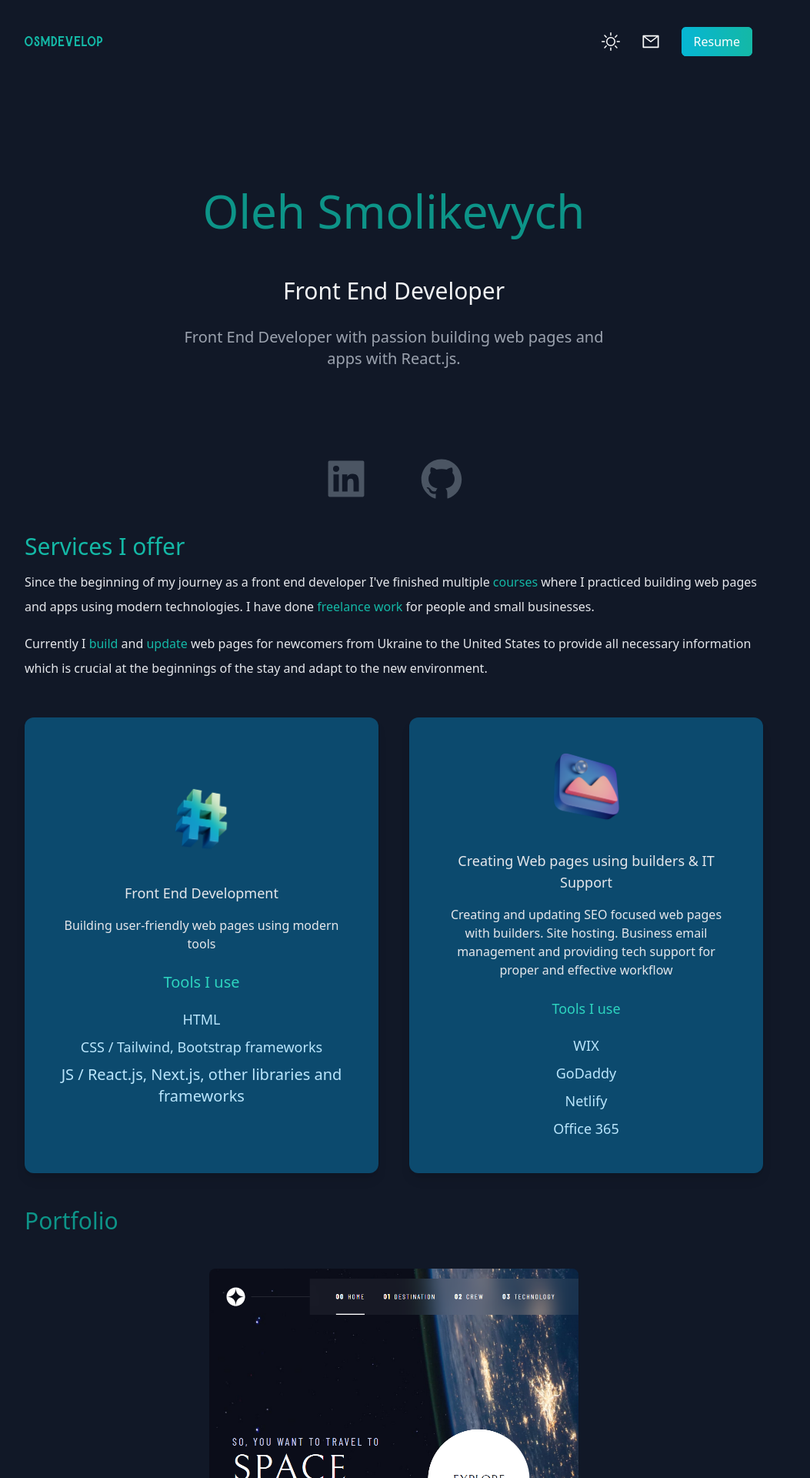
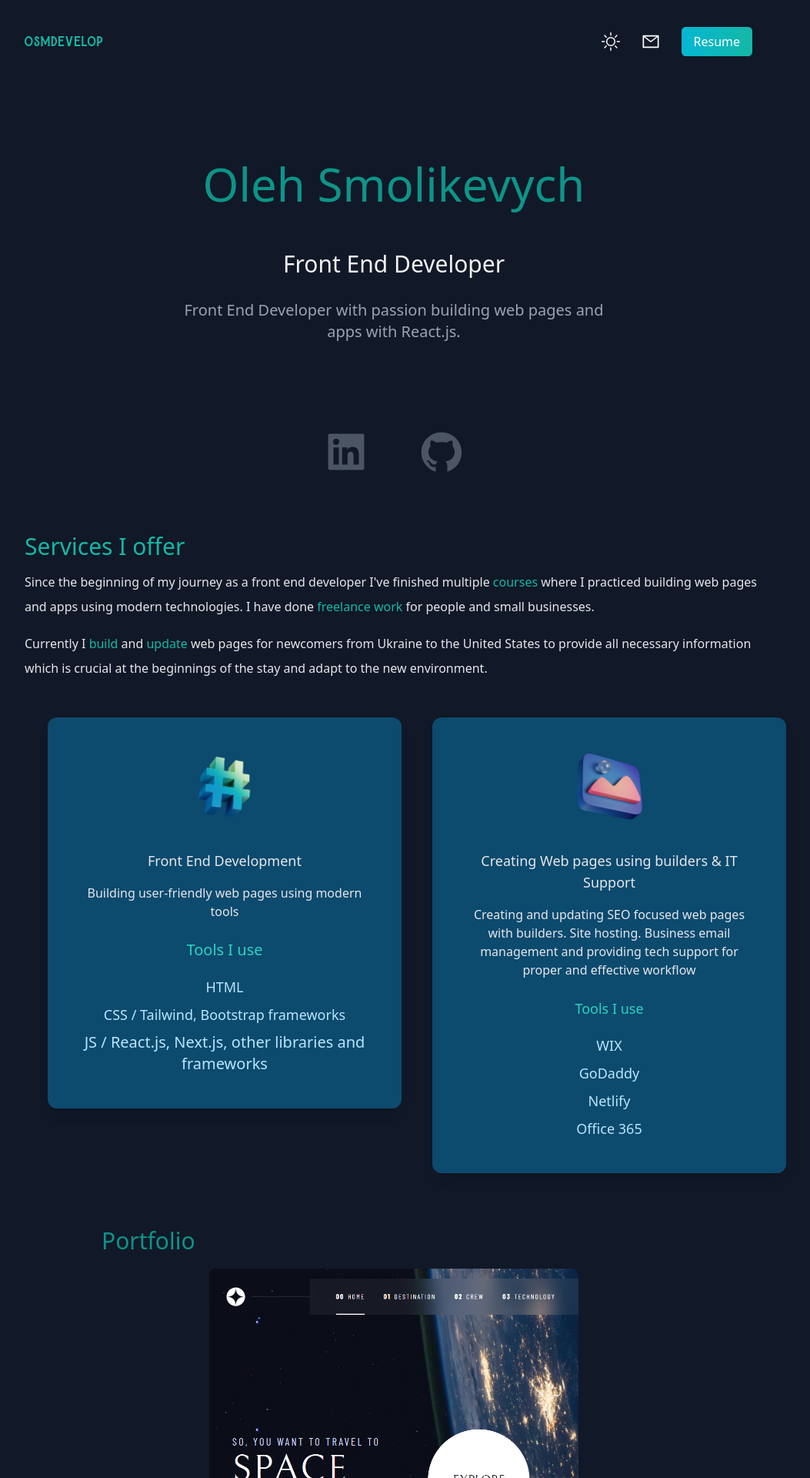
Before and after one commit to osmdevelop/react-next-portfolio, a Next.js app: page / in a window 1280 px wide. Shown: the top 1920 px of the page at 77% size, without its empty margins (128-1181 px from the left). Built offline with nearby package versions, Linux system fonts and the light colour scheme.

Commit message:
Animation - in process
Added an animation. Need to replace motion divs with custom components later

```diff
--- a/package.json
+++ b/package.json
@@ -10,6 +10,7 @@
   },
   "dependencies": {
     "@next/font": "13.1.1",
+    "framer-motion": "^10.12.16",
     "next": "13.1.1",
     "react": "18.2.0",
     "react-dom": "18.2.0",
--- a/pages/index.js
+++ b/pages/index.js
@@ -1,4 +1,5 @@
 import Head from 'next/head'
+import { motion } from "framer-motion"
 import { BsSun } from 'react-icons/bs'
 import {
   AiFillTwitterCircle,
@@ -33,6 +34,8 @@ import { useState } from 'react'
 export default function Home() {
   const [darkMode, setDarkMode] = useState(true);
 
+  // motion
+
   return (
     <div className={darkMode ? "dark" : ""}>
       {/* HEADER */}
@@ -64,6 +67,13 @@ export default function Home() {
             </ul>
           </nav>
           {/* TOP */}
+          <motion.div
+            initial={{ opacity: 0 }}
+            animate={{ opacity: 1, y: -35 }}
+            transition={{
+              duration: 0.8,
+            }}
+          >
             <div className='text-center md:py-20 p-10'>
               <h2 className='text-5xl py-2 text-teal-600 font-medium md:text-6xl max-sm:text-4xl'>Oleh Smolikevych</h2>
               <h3 className='text-2xl py-2 md:text-3xl md:mt-10 dark:text-gray-100'>Front End Developer</h3>
@@ -78,6 +88,7 @@ export default function Home() {
             hover:text-teal-300
             transition duration-0 hover:duration-150'><AiFillGithub /></a>
             </div>
+          </motion.div>
         </section>
         {/* SERVICES */}
         <section>
@@ -92,7 +103,17 @@ export default function Home() {
             </p>
           </div>
           <div className='lg:flex gap-10'>
-            <div className="text-center shadow-lg p-10 rounded-xl my-10  flex-1 dark:bg-sky-900 dark:text-gray-200 flex flex-col justify-center items-center">
+            <div className='flex-1'>
+              <motion.div
+                initial="offscreen"
+                whileInView={{ x: [-200, 30], y: 0, scale: 1 }}
+                viewport={{ once: true }}
+
+                transition={{
+                  duration: 0.8,
+                }}
+              >
+                <div className="text-center shadow-lg p-10 rounded-xl my-10  dark:bg-sky-900 dark:text-gray-200 flex flex-col justify-center items-center">
                   <Image src={code} width={100} height={100} />
                   <h3 className='text-lg font-medium pt-8 pb-2'>Front End Development</h3>
                   <p className='py-2'>Building user-friendly web pages using modern tools</p>
@@ -101,6 +122,18 @@ export default function Home() {
                   <p className='text-lg text-gray-800 py-1 dark:text-sky-200'>CSS / Tailwind, Bootstrap frameworks</p>
                   <p className='text-xl text-gray-800 py-1 dark:text-sky-200'>JS / React.js, Next.js, other libraries and frameworks</p>
                 </div>
+              </motion.div>
+            </div>
+            <div className='flex-1'>
+              <motion.div
+                initial="offscreen"
+                whileInView={{ x: [200, 30], y: 0, scale: 1 }}
+                viewport={{ once: true }}
+
+                transition={{
+                  duration: 0.8,
+                }}
+              >
                 <div className="text-center shadow-lg p-10 rounded-xl my-10  flex-1 dark:bg-sky-900 dark:text-gray-200 flex flex-col">
                   <Image src={design} width={100} height={100} className="self-center" />
                   <h3 className='text-lg font-medium pt-8 pb-2'>Creating Web pages using builders & IT Support</h3>
@@ -111,17 +144,33 @@ export default function Home() {
                   <p className='text-lg text-gray-800 py-1 dark:text-sky-200'>Netlify</p>
                   <p className='text-lg text-gray-800 py-1 dark:text-sky-200'>Office 365</p>
                 </div>
+              </motion.div>
+            </div>
           </div>
         </section>
         {/* PORTFOLIO */}
         <section>
           <div>
-            <h3 className='text-3xl py-1 text-teal-600'>Portfolio</h3>
+            <motion.div
+              initial="offscreen"
+              whileInView={{ x: [-200, 100], y: 26, scale: 1 }}
+              transition={{
+                duration: 0.8,
+              }}
+            >
+              <h3 className='text-3xl py-1 text-teal-600'>Portfolio</h3></motion.div>
             {/* <p className="text-md py-2 leading-8 text-gray-800 dark:text-gray-200">
               Some random text
               </p> */}
           </div>
           {/* PORTFOLIO IMAGES */}
+          <motion.div
+            initial={{ opacity: 0 }}
+            whileInView={{ opacity: 1, y: 0 }}
+            transition={{
+              duration: 0.8,
+            }}
+          >
             <div className='flex flex-col gap-10 py-10 lg:flex-row lg:flex-wrap items-center justify-between lg:justify-center'>
 
               <div className='lg:w-2/4 max-w-3xl relative'>
@@ -303,6 +352,7 @@ export default function Home() {
               </div>
 
             </div>
+          </motion.div>
         </section>
         {/* Certificates */}
         <section>
@@ -412,6 +462,6 @@ export default function Home() {
           </div>
         </div>
       </footer>
-    </div>
+    </div >
   )
 }
```
Also changed, not shown: 1 other file (tests, documents, lock files or other folders). Lines whose indentation alone changed are shown as unchanged.
